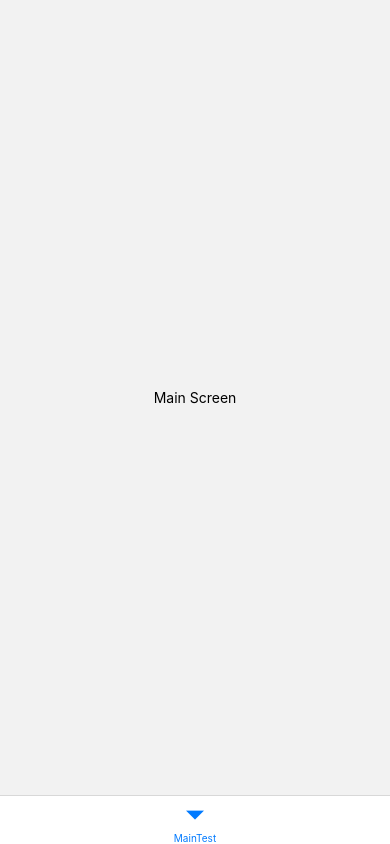
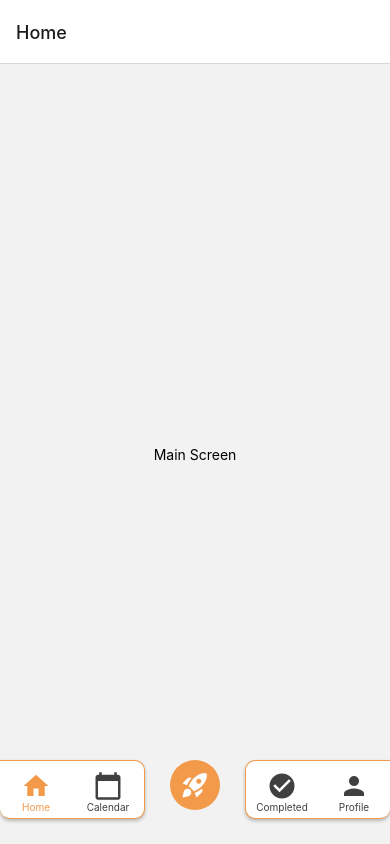
Before and after one commit to Lienub/RitualRocket, a React Native app in the folder habits_tracker/: screen / in a window 390 px wide. Built offline with nearby package versions, Linux system fonts and the light colour scheme.

Commit message:
fix(navigation): fixed splashscreen behavior and added custom navbar

```diff
--- a/habits_tracker/App.js
+++ b/habits_tracker/App.js
@@ -3,31 +3,56 @@ import { Platform } from 'react-native';
 // Navigation imports
 import { NavigationContainer } from '@react-navigation/native';
 import { createBottomTabNavigator } from '@react-navigation/bottom-tabs';
+import {BottomTabBar} from './app/components/BottomTabBar';
 // Component / Screen imports
 import SplashScreen from './app/components/SplashScreen';
 import MainTest from './app/screens/MainTest';
+// React imports
+import React, { useEffect, useState } from 'react';
+import { SafeAreaView } from 'react-native-safe-area-context';
 
 const Tab = createBottomTabNavigator();
 
 export default function App() {
-// Check if the platform is not web
-  if (Platform.OS !== 'web') {
-    return (
+  const [assetsLoaded, setAssetsLoaded] = useState(false);
+
+  useEffect(() => {
+    // Loading of assets
+    const loadAssets = async () => {
+      // Simulating asset loading for 3 seconds (the duration of the animation)
+      await new Promise(resolve => setTimeout(resolve, 3800));
+
+      /*
+        PUT HERE THE ASSETS THAT HAVE TO BE LOADED
+      */
+
+      setAssetsLoaded(true);
+    };
+
+    loadAssets();
+  }, []);
+
+
+  if (!assetsLoaded && Platform.OS !== 'web') {
+    return <SplashScreen assetsLoaded={assetsLoaded} />;
+  }
+
+  return (
       <NavigationContainer>
-        <Tab.Navigator tabBar={props => <BottomTabBar {...props} state={{...props.state, routes: props.state.routes.slice(1,1)}} initialRouteName="Splash" headerMode="none"></BottomTabBar> }>
-          <Tab.Screen name="Splash" component={SplashScreen} options={{ headerShown: false, tabBarStyle: { display: "none" }, tabBarVisible: false }}/>
-          <Tab.Screen name="MainTest" component={MainTest} options={{ headerShown: false, animation: 'none' }}/>
+        <Tab.Navigator
+          screenOptions={{
+                  tabBarStyle: {
+                    borderTopWidth: 0,
+                    elevation: 0,
+                  },
+          }}
+          tabBar={props => <BottomTabBar {...props} />}
+        >
+          <Tab.Screen name="Home" component={MainTest} />
+          <Tab.Screen name="Calendar" component={MainTest} />
+          <Tab.Screen name="Completed" component={MainTest} />
+          <Tab.Screen name="Profile" component={MainTest} />
         </Tab.Navigator>
       </NavigationContainer>
-    );
-  }
-
-  // Render only main screen on web
-  return (
-    <NavigationContainer>
-      <Tab.Navigator initialRouteName="MainTest" headerMode="none">
-        <Tab.Screen name="MainTest" component={MainTest} options={{ headerShown: false }}/>
-      </Tab.Navigator>
-    </NavigationContainer>
   );
 }
```
